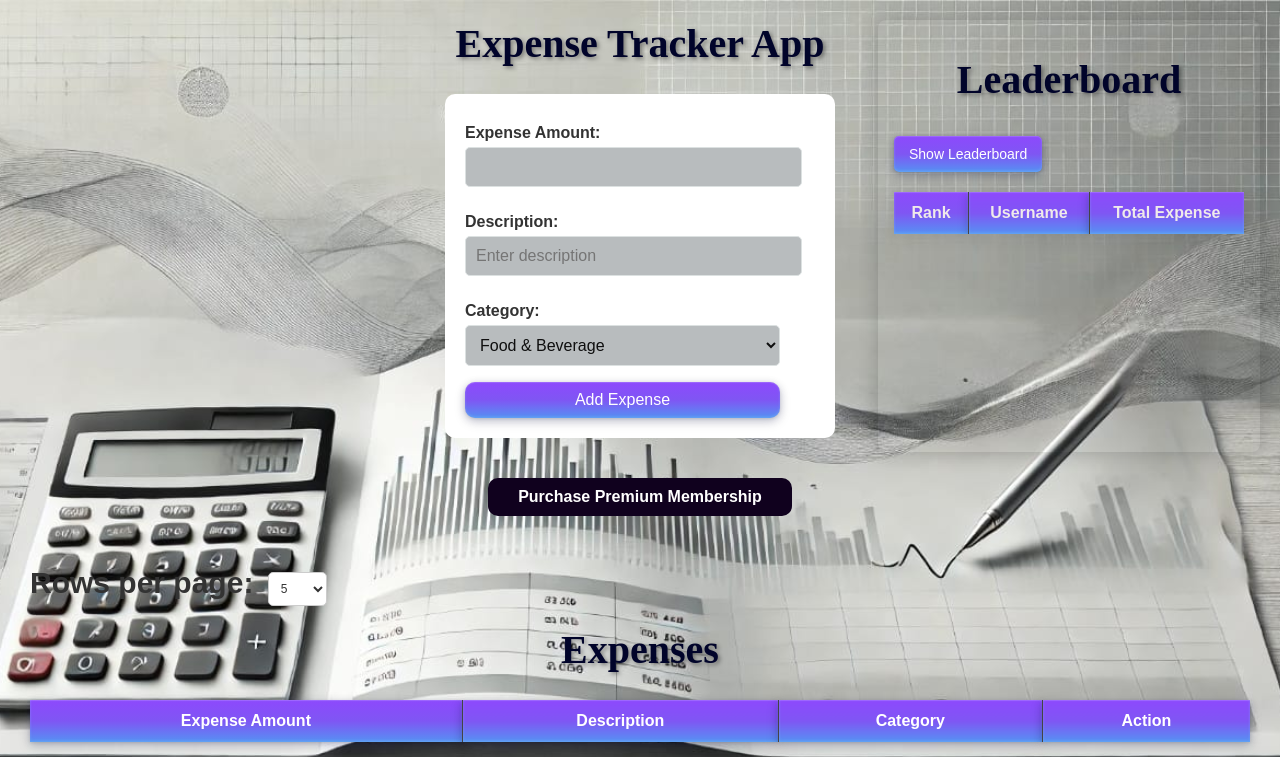
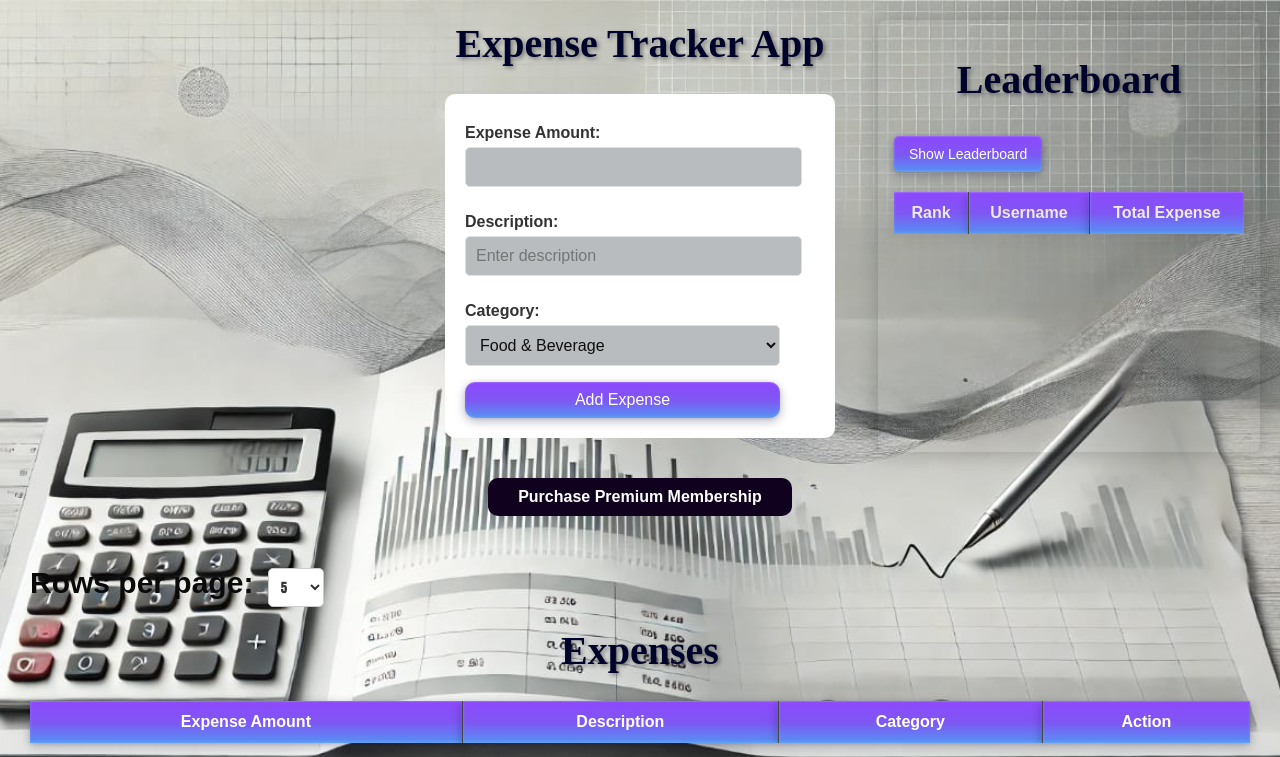
Before and after one commit to Nethravathibs123/Expense-Tracker-Node.js-Project-Deploying-to-AWS-with-CICD-pipelines-, a website: page public/expense.html in a window 1280 px wide. Shown: the top 757 px of the page. Drawn offline with nearby package versions, Linux system fonts and the light colour scheme.

Commit message:
first commit

```diff
--- a/public/expense.css
+++ b/public/expense.css
@@ -782,8 +782,9 @@ button.delete-btn, button.edit-btn {
     font-family: Arial, sans-serif;
     font-size: 30px;
     font-weight: bold;
-    color: #333; /* Dark gray */
+    color: #0b0a0a;
     margin-right: 10px;
+
   }
 
   .form-select {
@@ -810,7 +811,8 @@ button.delete-btn, button.edit-btn {
 
 .form-select-sm {
     padding: 8px 8px;
-    font-size: 12px;
+    font-size: 13px;
+    font-family: Impact, Haettenschweiler, 'Arial Narrow Bold', sans-serif;
 }
 
 .rows-container {
```
Also changed, not shown: 1 other file.
